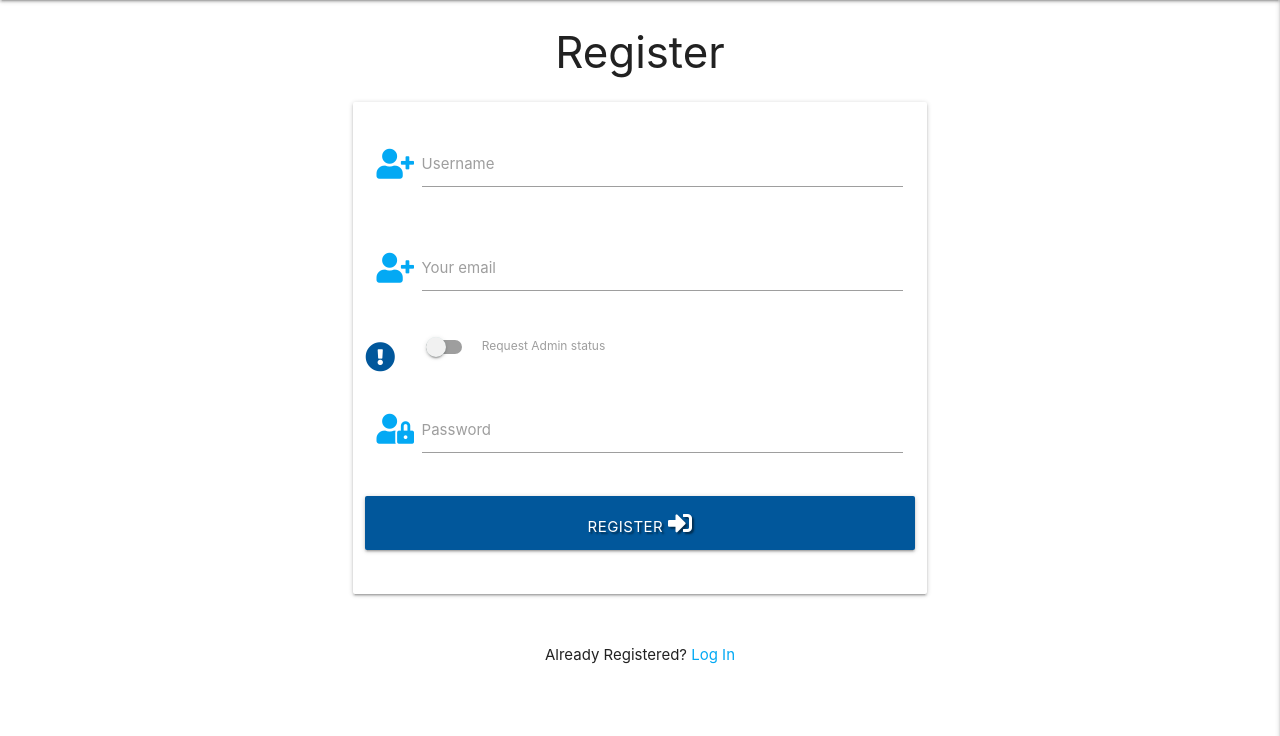
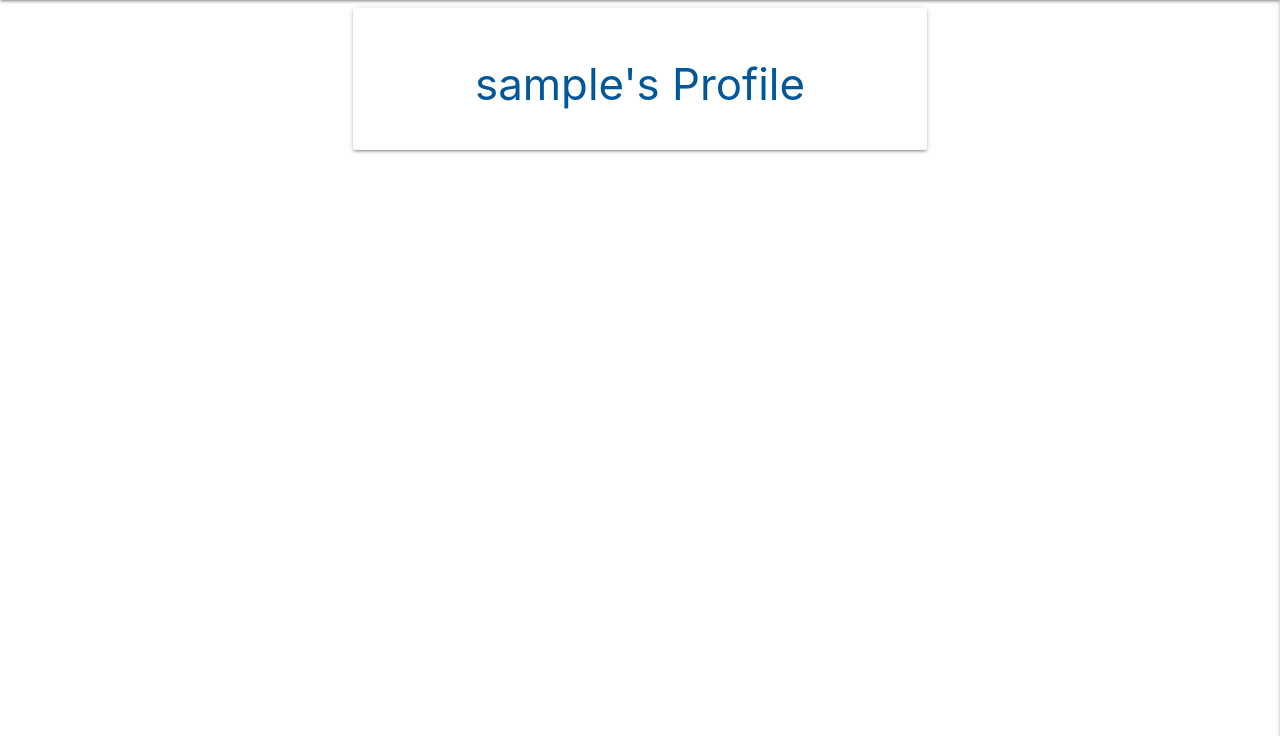
Before and after one commit to Davej66/book-club, a Flask app: page /profile/1 in a window 1280 px wide. Shown: the part 64-800 px from the top of the page. Run offline with Flask 2, Linux system fonts and the light colour scheme; the visitor is signed in with stand-in values (Sample User, id 1); a database or web service that is not in the repository returns one stand-in record (values such as "Sample title"); some libraries are stand-ins or nearby versions.

Commit message:
Corrrecting style

```diff
--- a/templates/profile.html
+++ b/templates/profile.html
@@ -1,65 +1,62 @@
 {% extends "base.html" %}
 {% block content %}
 
-    <h3 class="center-align">Register</h3>
 
-    <div class="row">
-        <form class="col s12 m8 offset-m2" method="POST" action="{{ url_for('register') }}">
-            <div class="card-panel">
-                <!--Username-->
+<div class="row">
+    <fdiv class="col s12 m8 offset-m2">
+        <div class="card-panel">
+            <h3 class="center-align light-blue-text text-darken-4">
+                {{ username }}'s Profile
+            </h3>
+        </div>
+</div>
+</div>
+
+{% if tasks|length > 0 %}
+<ul class="row">
+
+    <li>
+        <div class="row ">
+            <div class="row">
                 <div class="row">
-                    <div class="input-field col s12">
-                        <i class="fas fa-user-plus prefix light-blue-text darken-4"></i>
-                        <input id="username" name="username" type="text" minlength="5" maxlength="15" pattern="^[a-zA-Z0-9]{5,15}$" class="validate" required>
-                        <label for="username">Username</label>
-                      </div>
-                </div>
-                <!--email-->
-                <div class="row">
-                    <div class="input-field col s12">
-                        <i class="fas fa-user-plus prefix light-blue-text darken-4"></i>
-                        <input id="email" name="email" type="text" minlength="5" maxlength="30" pattern="^[a-zA-Z0-9@.]{5,30}$" class="validate" required>
-                        <label for="email">Your email</label>
-                      </div>
-                </div>
-                <!--Admin request toggle-->
-                <div class="row">
-                    <div class="input-field col-12">
-                        <div class="switch">
-                            <i class="fas fa-exclamation-circle prefix light-blue-text text-darken-4"></i>
-                            <label for="is_admin">
-                                <input type="checkbox" id="is_admin" name="is_admin">
-                                <span class="lever"></span>
-                                Request Admin status
-                            </label>
+                    {% for task in tasks %}
+                    {% if session.user|lower == task.created_by|lower or session.user|lower == "admin"|lower %}
+                    <div class="col s12 m4">
+                        <div class="card light-blue darken-4 text-shadow center-align">
+                            <div class="card-content white-text">
+                                <span class="card-title">{{ task.book_name }}
+                                {% if task.is_bseller == "on" %}
+                                <i class="fas fa-exclamation-circle light-blue-text text-lighten-2 tooltipped"
+                                    data-position="right" data-tooltip="Bestseller!"></i>
+                                {% endif %}
+                                </span>
+                            </div>
+                            <div class="card-action">
+                                {% if session.user|lower == task.created_by|lower or session.user|lower == "admin"|lower %}
+                                <a href="{{ url_for('delete_task', task_id=task._id) }}"
+                                    class="btn-small green accent-4">Delete</a>
+                                <a href="{{ url_for('edit_task', task_id=task._id) }}"
+                                    class="btn-small light-blue lighten-1">Edit</a>
+                                {% endif %}
+                                <a href="{{ url_for('get_book', task_id=task._id) }}"
+                                    class="btn-small light-yellow lighten-1">More</a>
+                            </div>
                         </div>
                     </div>
-                </div>
-                <!--password-->
-                <div class="row">
-                    <div class="input-field col s12">
-                        <i class="fas fa-user-lock prefix light-blue-text darken-4"></i>
-                        <input id="password" name="password" type="password" minlength="5" maxlength="15" pattern="^[a-zA-Z0-9]{5,15}$" class="validate" required>
-                        <label for="password">Password</label>
-                    </div>
-                </div>
-                <!--register-->
-                <div class="row">
-                    <button type="submit" class="col s12 btn-large light-blue darken-4 text-shadow">
-                        Register <i class="fas fa-sign-in-alt"></i>
-                    </button>
+                    {% endif %}
+                    {% endfor %}
                 </div>
             </div>
-        </form>
-    </div>
 
-    <div class="row">
-        <div class="col s12">
-            <p class="center-align">
-                Already Registered?
-                <a href="{{ url_for('login') }}" class="light-blue-text text-darken-">Log In</a>
-            </p>
+
+
         </div>
-    </div>
+    </li>
+
+</ul>
+{% else %}
+<h3 class="red-text text-darken-4 center-align">No Records Found</h3>
+{% endif %}
+
 
 {% endblock %}
```
